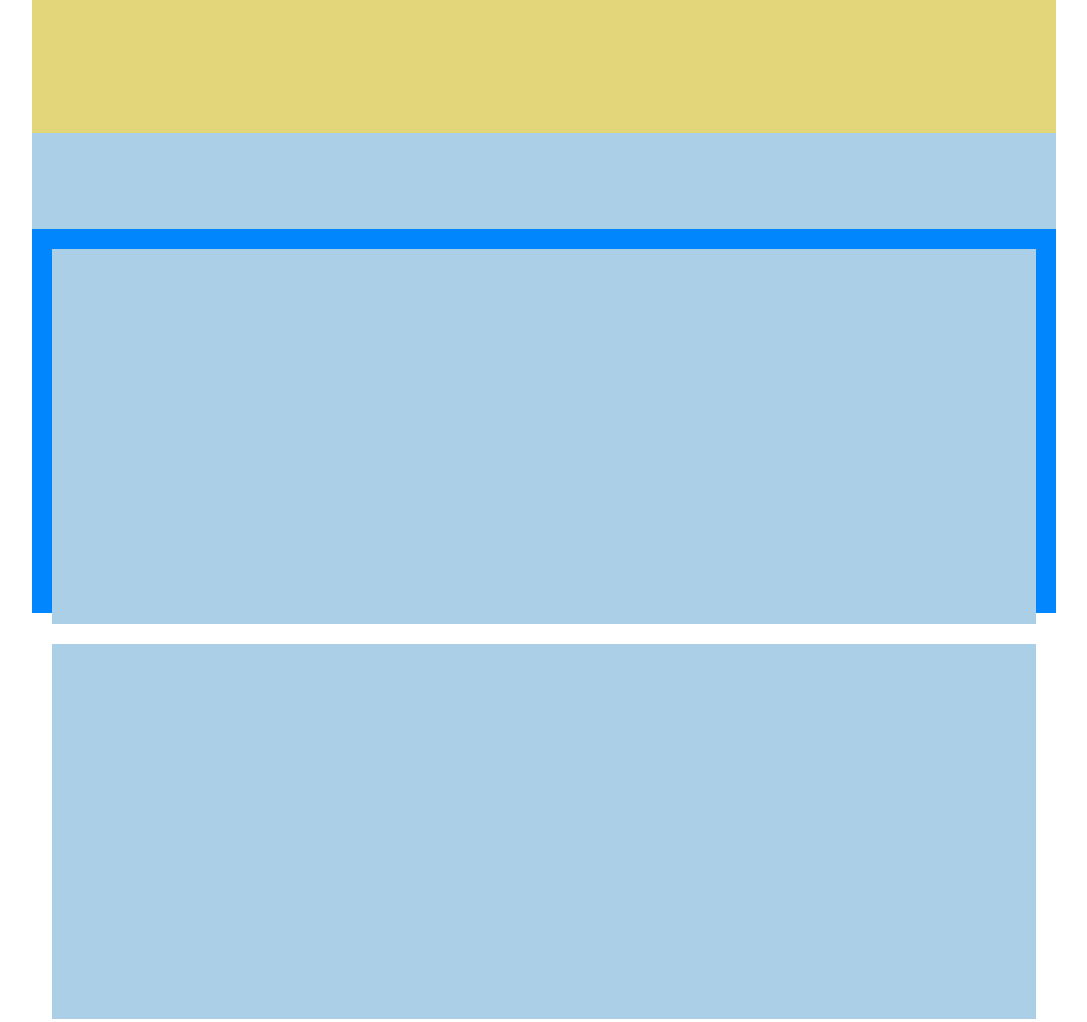
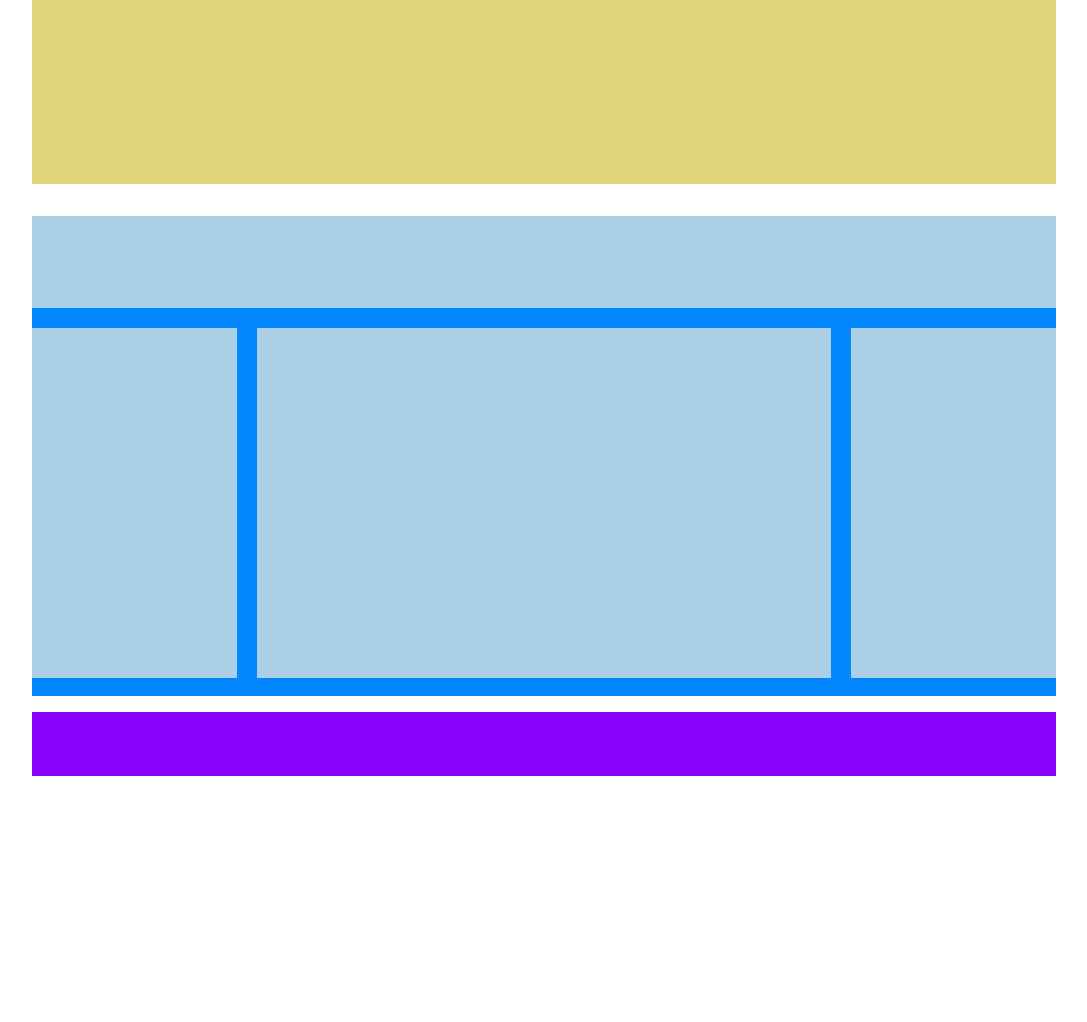
Before and after one commit to jacopo-vinanti96/htmlcss-struttura-wp, a plain HTML site: page index.html in a window 1280 px wide. Shown: the part 360-1382 px from the top of the page, without its empty margins (96-1183 px from the left). After the commit the page ends 1168 px from the top, so only its background shows below. Drawn offline with Linux system fonts and the light colour scheme.

Commit message:
Pagina web completata

```diff
--- a/css/style.css
+++ b/css/style.css
@@ -5,7 +5,12 @@
 }
 
 body > div.container {
-  margin: 1% 10%
+  width: 80vw;
+  margin: auto;
+}
+
+div.container > * {
+  margin: 4vh 0;
 }
 
 div.container > header {
@@ -21,15 +26,39 @@ div.container > div.hero {
 div.container > section {
   height: 60vh;
   background-color: #0186FE;
+  padding-bottom: 2%;
 }
 
-div.container > section > div.lesser-title {
+.clearfix::after {
+  content: '';
+  display: block;
+  clear: both;
+}
+
+section > div.lesser-title {
   height: 20%;
   background-color: #ABCFE7;
 }
 
-div.container > section > article {
-  height: calc(80% - 2%);
-  margin: 2%;
+section > article {
+  height: 76%;
+  margin-top: 2%;
   background-color: #ABCFE7;
+  float: left;
 }
+
+section > article.art-left, section > article.art-right {
+  width: 20%;
+}
+
+section > article.art-mid {
+  width: 56%;
+  margin-left: 2%;
+  margin-right: 2%;
+}
+
+div.container > footer {
+  height: 8vh;
+  background-color: #8702FA;
+  margin-top: -2vh;
+}
--- a/index.html
+++ b/index.html
@@ -16,7 +16,7 @@
 
       </div>
 
-      <section>
+      <section class="clearfix">
 
         <div class="lesser-title">
 
```
